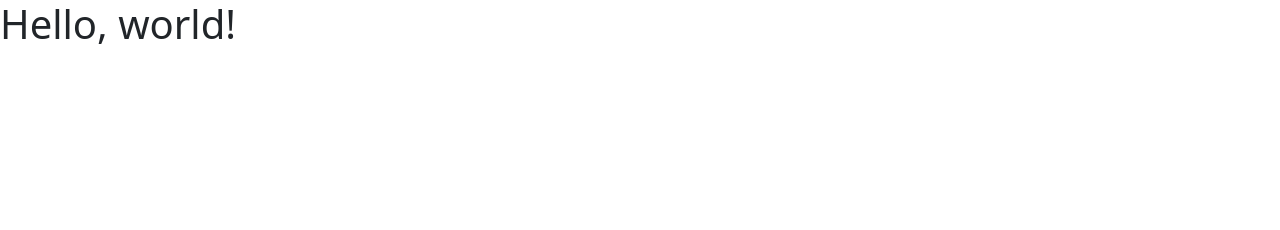
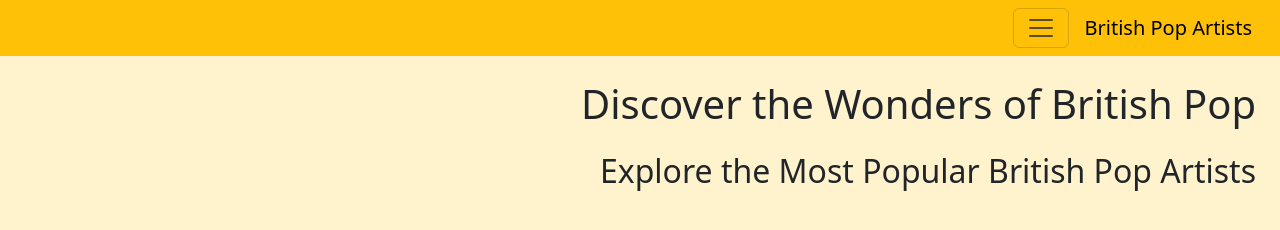
Before and after one commit to iquyo/Web_Dev_Prog_Black, a plain HTML site: page FrontEnd/index.html in a window 1280 px wide. Drawn offline with nearby package versions, Linux system fonts and the light colour scheme.

Commit message:
Added basic webpage elements to frontend including headers and navbar

```diff
--- a/FrontEnd/index.html
+++ b/FrontEnd/index.html
@@ -3,11 +3,22 @@
   <head>
     <meta charset="utf-8">
     <meta name="viewport" content="width=device-width, initial-scale=1">
-    <title>Bootstrap demo</title>
+    <title>British Pop Singers</title>
     <link href="https://cdn.jsdelivr.net/npm/bootstrap@5.3.3/dist/css/bootstrap.min.css" rel="stylesheet" integrity="sha384-QWTKZyjpPEjISv5WaRU9OFeRpok6YctnYmDr5pNlyT2bRjXh0JMhjY6hW+ALEwIH" crossorigin="anonymous">
+    <script src="https://cdn.jsdelivr.net/npm/@popperjs/core@2.11.8/dist/umd/popper.min.js" integrity="sha384-I7E8VVD/ismYTF4hNIPjVp/Zjvgyol6VFvRkX/vR+Vc4jQkC+hVqc2pM8ODewa9r" crossorigin="anonymous"></script>
+    <script src="https://cdn.jsdelivr.net/npm/bootstrap@5.3.3/dist/js/bootstrap.min.js" integrity="sha384-0pUGZvbkm6XF6gxjEnlmuGrJXVbNuzT9qBBavbLwCsOGabYfZo0T0to5eqruptLy" crossorigin="anonymous"></script>
   </head>
-  <body>
-    <h1>Hello, world!</h1>
-    <script src="https://cdn.jsdelivr.net/npm/bootstrap@5.3.3/dist/js/bootstrap.bundle.min.js" integrity="sha384-YvpcrYf0tY3lHB60NNkmXc5s9fDVZLESaAA55NDzOxhy9GkcIdslK1eN7N6jIeHz" crossorigin="anonymous"></script>
+  <body class="bg-warning-subtle">
+    <nav class="navbar bg-warning">
+      <div class="container-fluid">
+
+        <button class="navbar-toggler ms-auto" type="button" data-bs-toggle="collapse" data-bs-target="#navbarSupportedContent" aria-controls="navbarSupportedContent" aria-expanded="false" aria-label="Toggle navigation">
+          <span class="navbar-toggler-icon"></span>
+        </button>
+        <span class="navbar-brand ms-3">British Pop Artists</span>
+      </div>
+    </nav>
+    <h1 class="text-end m-4">Discover the Wonders of British Pop</h1>
+    <h2 class="text-end m-4">Explore the Most Popular British Pop Artists</h2>
   </body>
 </html>
```
